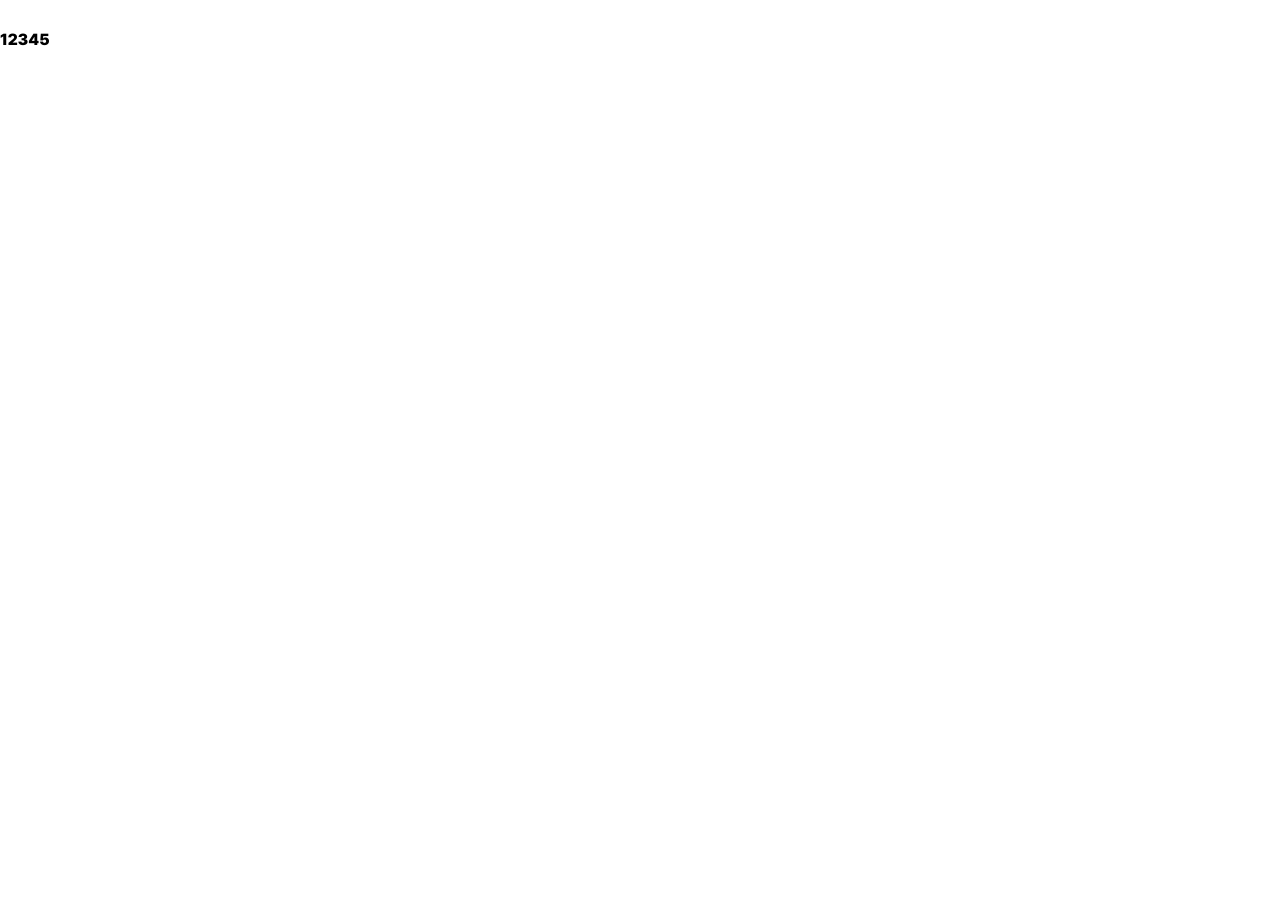
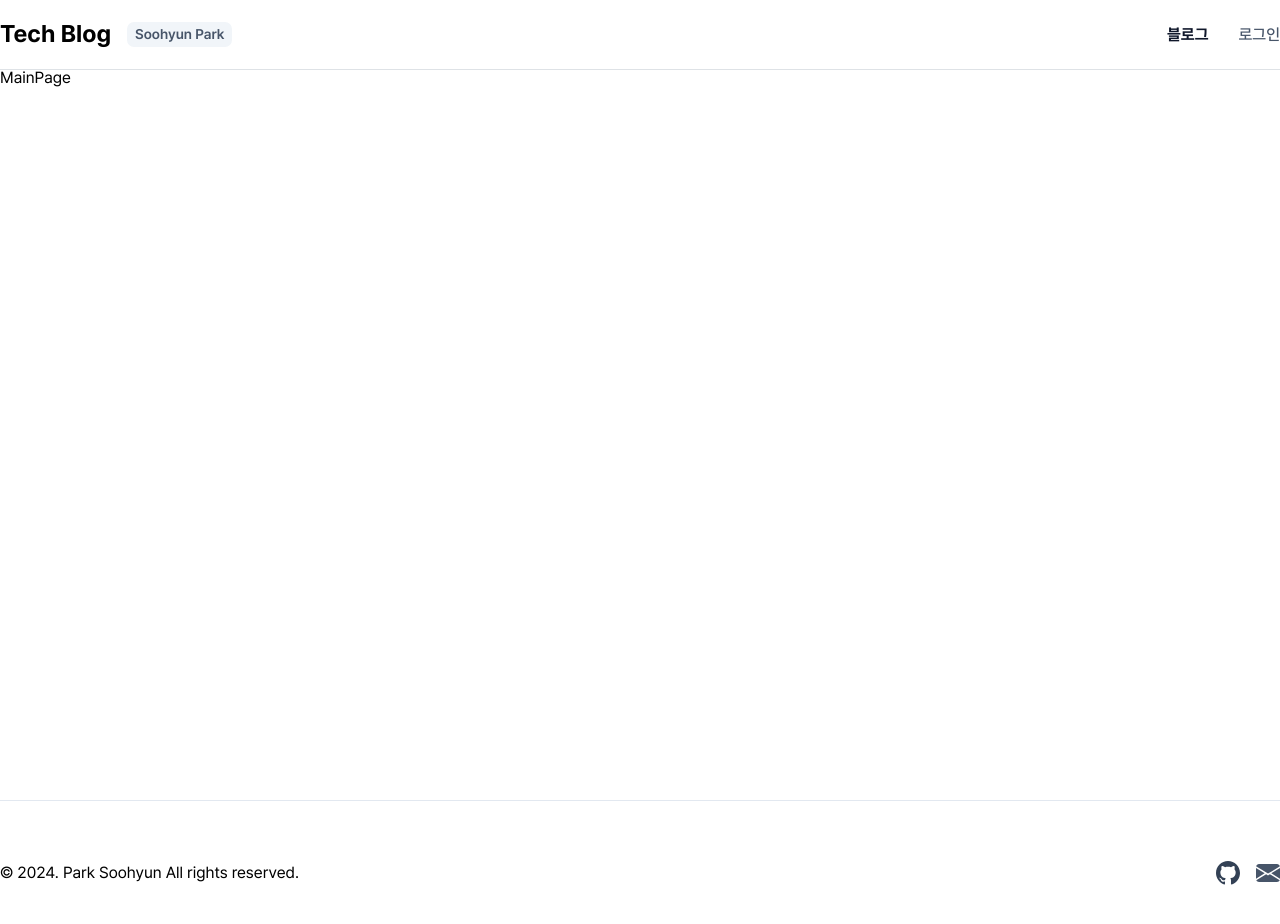
Before and after one commit to sootopia/my-blog, a React (Vite) app: page / in a window 1280 px wide. Shown: the top 924 px of the page. Before the commit the page ends 800 px from the top, so only its background shows below. Built offline with nearby package versions, Linux system fonts and the light colour scheme; a web font is replaced by a local one.

Commit message:
feat: 라우터 세팅

```diff
--- a/src/App.tsx
+++ b/src/App.tsx
@@ -1,12 +1,28 @@
 import './assets/css/index.css';
 import GlobalStyle from './styles/GlobalStyles';
 import './assets/css/fonts.css';
+import { BrowserRouter as Router, Routes, Route } from 'react-router-dom';
+import MainPage from './pages/MainPage';
+import PostDetailPage from './pages/PostDetailPage';
+import PostWritePage from './pages/PostWritePage';
+import LoginPage from './pages/LoginPage';
+import PageLayout from './components/common/layout/PageLayout';
 
 const App = () => {
   return (
     <>
+      <Router>
+        <Routes>
+          <Route element={<PageLayout />}>
+            <Route path="/" element={<MainPage />}></Route>
+            <Route path="/post/:id" element={<PostDetailPage />}></Route>
+            <Route path="/login" element={<LoginPage />}></Route>
+            <Route path="/write" element={<PostWritePage />}></Route>
+            {/* 404페이지 추가 예정 */}
+          </Route>
+        </Routes>
+      </Router>
       <GlobalStyle />
-      <div className="py-8 font-black">12345</div>
     </>
   );
 };
```
